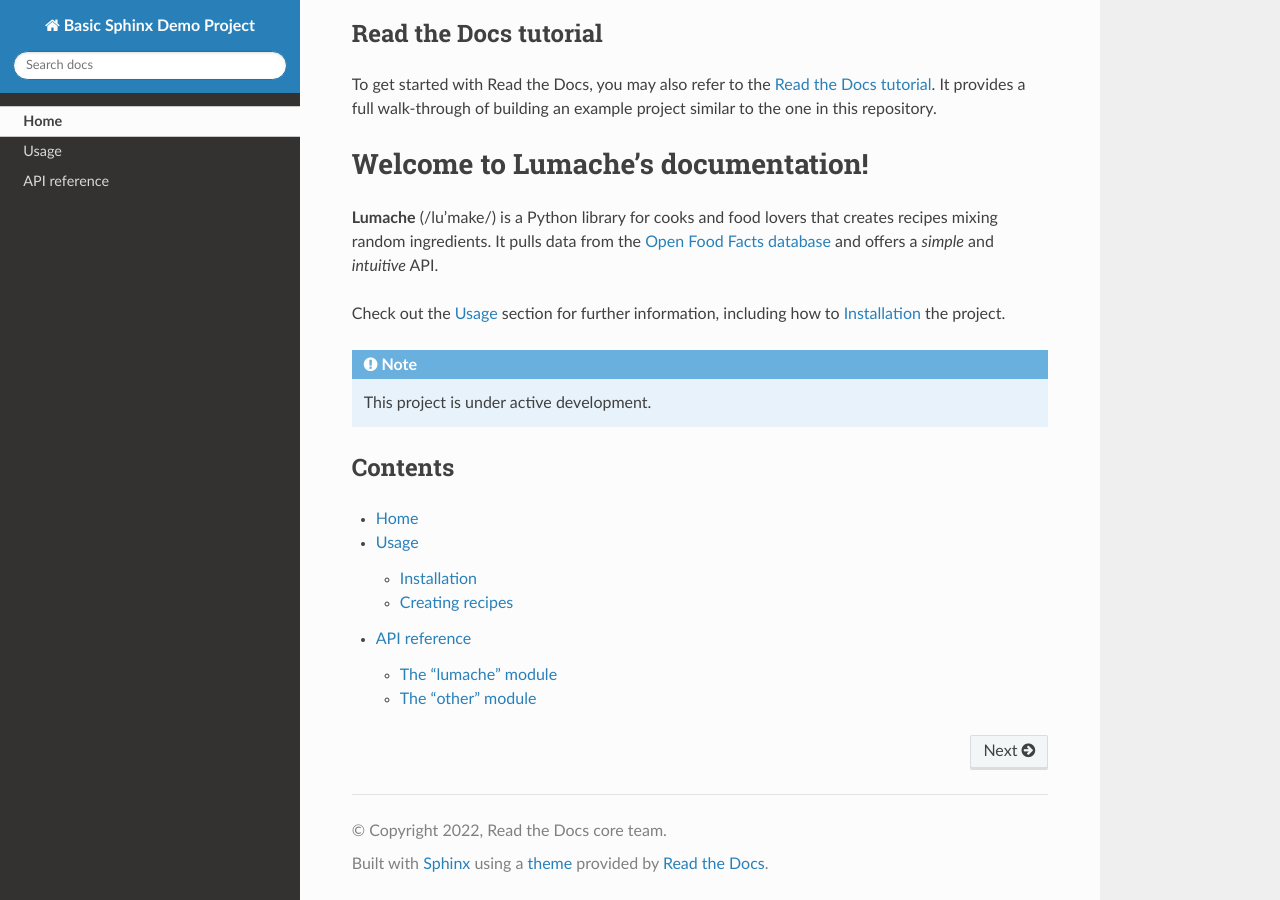
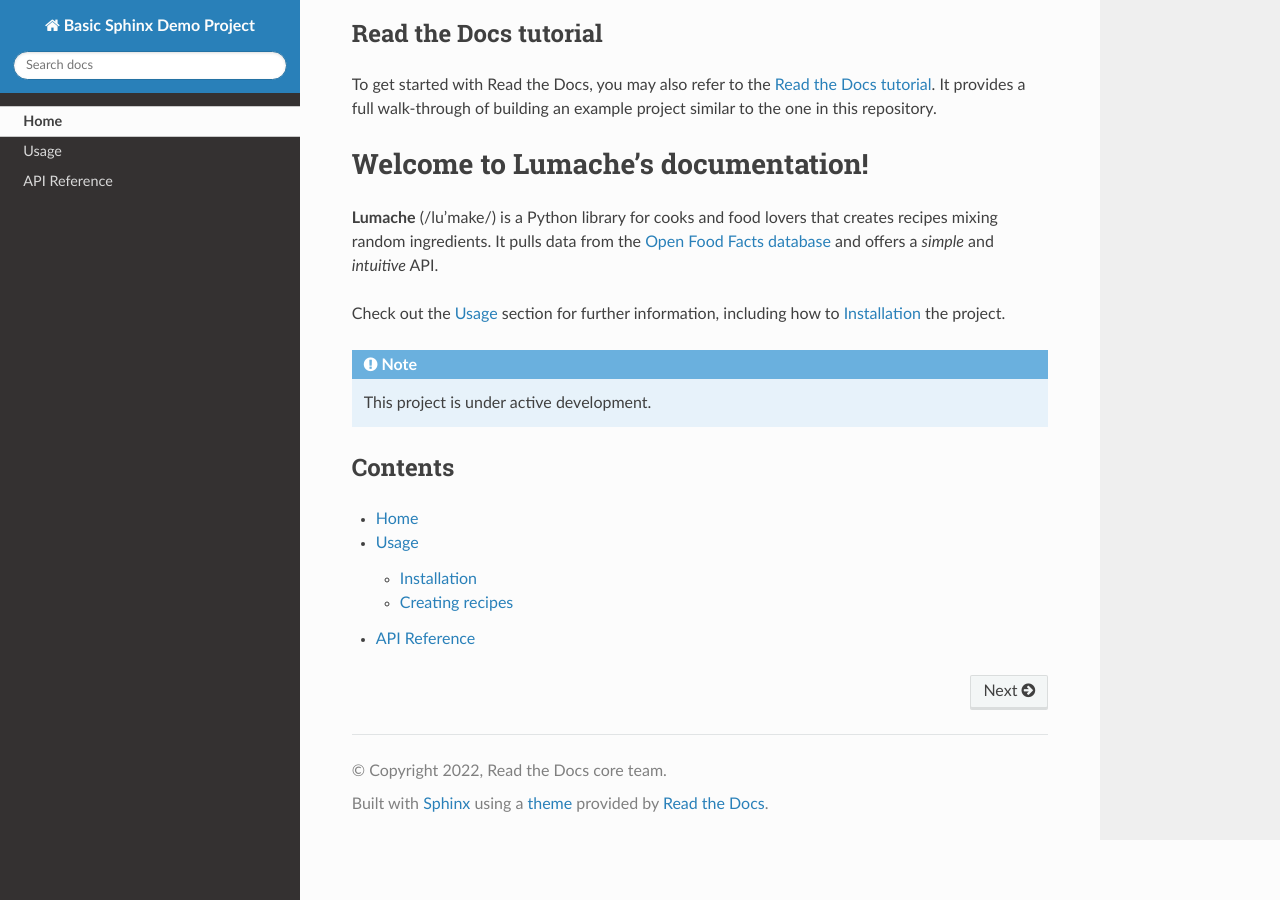
Before and after one commit to ipo-exe/docsdemo_spx, a Sphinx documentation site: the page built from docs/index.rst, in a window 1280 px wide and 900 px high, scrolled down 2236 px. Built offline with Sphinx 7.4.7 and the Read the Docs theme 2.0.0, drawn with Linux system fonts in a browser that asks for light colours.

```diff
--- a/docs/api.rst
+++ b/docs/api.rst
@@ -1,17 +1,7 @@
-API reference
-================================================
+API Reference
+=============
 
-.. automodule:: thelib
-   :members:
+.. autosummary::
+   :toctree: generated
 
-The “lumache” module
-------------------
-
-.. automodule:: thelib.lumache
-   :autosummary:
-
-The “other” module
-------------------
-
-.. automodule:: thelib.other
-   :autosummary:
+   thelib
```
